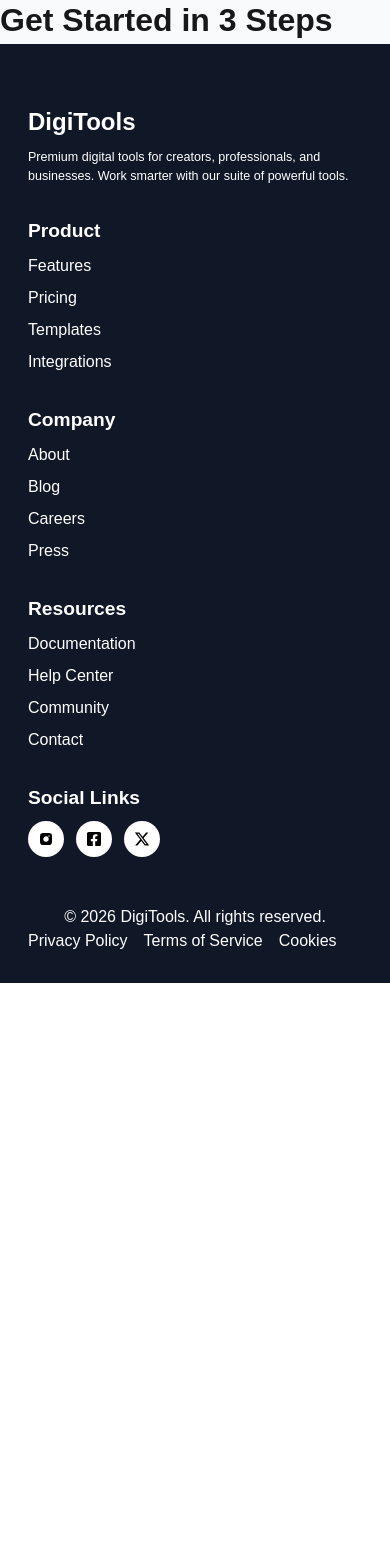
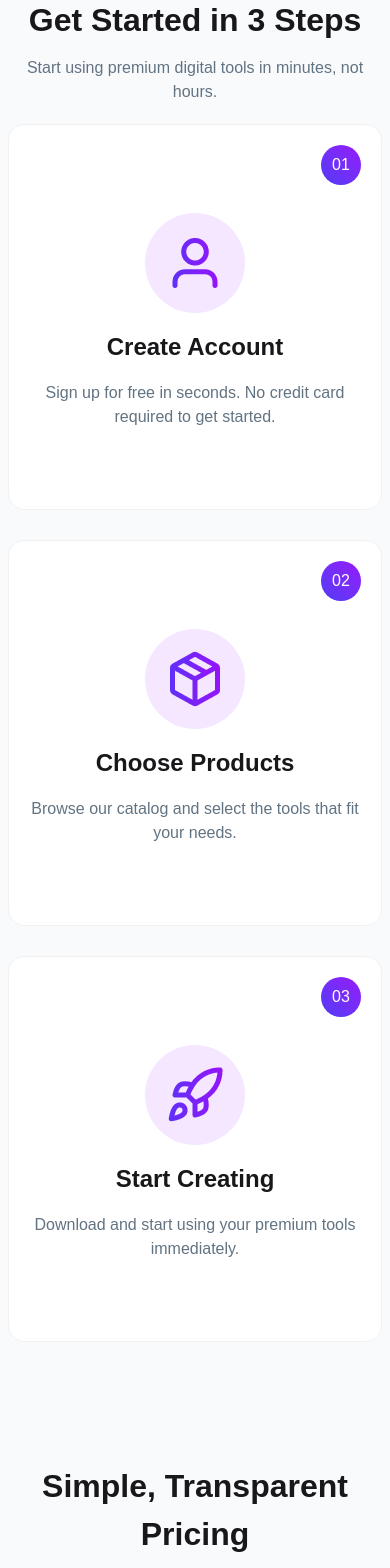
Before and after one commit to ShafayatSadid/B13-A6-code, a React (Vite) app: page / in a window 390 px wide. Shown: the part 6840-8408 px from the top of the page. Before the commit the page ends 7823 px from the top, so only its background shows below. Built offline with nearby package versions, Linux system fonts and the light colour scheme.

Commit message:
get started section done

```diff
--- a/src/App.jsx
+++ b/src/App.jsx
@@ -5,6 +5,7 @@ import NavBar from './components/header/navBar/NavBar'
 import Banner from './components/main/banner/Banner'
 import Premium from './components/main/premiumTools/Premium'
 import GetStarted from './components/main/getStarted/GetStarted'
+import Transparent from './components/main/transparent/Transparent'
 
 
 function App() {
@@ -36,6 +37,8 @@ function App() {
 
         <GetStarted />
 
+        <Transparent/>
+
       </main>
 
       <footer>
--- a/src/components/main/getStarted/GetStarted.jsx
+++ b/src/components/main/getStarted/GetStarted.jsx
@@ -1,9 +1,82 @@
 import React from 'react';
+import user from '../../../assets/user.png'
+import pro from '../../../assets/pro.png'
+import packages from '../../../assets/package.png'
 
 const GetStarted = () => {
     return (
-        <div className='bg-[#F9FAFC] '>
-            <h2 className='text-[2rem] font-extrabold '>Get Started in 3 Steps</h2>
+        <div className='bg-[#F9FAFC] py-15 lg:py-30 px-2'>
+
+            <div className='text-center'>
+                <h2 className='text-[2rem] md:text-[3rem] font-extrabold '>Get Started in 3 Steps</h2>
+                <p className='text-[1rem] text-[#627382] mt-3 md:mt-4 mb-5 md:mb-10 '>Start using premium digital tools in minutes, not hours.</p>
+            </div>
+
+            <div className='flex flex-wrap justify-center items-center gap-7.5'>
+
+                {/* card-1 */}
+
+                <div className='bg-[#ffffff] max-w-95 w-full p-5 rounded-2xl border border-[#F1F1F1] '>
+
+                    <div className='flex justify-end mb-7'>
+                        <div className='w-10 h-10 rounded-full bg-linear-to-tr from-[#4F39F6] to-[#9514FA] text-white flex flex-col justify-center items-center'>
+                            <span>01</span>
+                        </div>
+                    </div>
+
+                    <div className='text-center'>
+                        <div className='mx-auto w-25 h-25 rounded-full bg-[#9514FA]/10 flex flex-col justify-center items-center'>
+                            <img className='w-15 h-15 mx-auto' src={user} alt="" />
+                        </div>
+
+                        <h3 className='text-[1.5rem] font-bold my-4'>Create Account</h3>
+                        <p className='text-[1rem] text-[#627382] pb-15'>Sign up for free in seconds. No credit card required to get started.</p>
+                    </div>
+
+                </div>
+
+                {/* card-2 */}
+
+                <div className='bg-[#ffffff] max-w-95 w-full p-5 rounded-2xl border border-[#F1F1F1] '>
+
+                    <div className='flex justify-end mb-7'>
+                        <div className='w-10 h-10 rounded-full bg-linear-to-tr from-[#4F39F6] to-[#9514FA] text-white flex flex-col justify-center items-center'>
+                            <span>02</span>
+                        </div>
+                    </div>
+
+                    <div className='text-center'>
+                        <div className='mx-auto w-25 h-25 rounded-full bg-[#9514FA]/10 flex flex-col justify-center items-center'>
+                            <img className='w-15 h-15 mx-auto' src={packages} alt="" />
+                        </div>
+
+                        <h3 className='text-[1.5rem] font-bold my-4'>Choose Products</h3>
+                        <p className='text-[1rem] text-[#627382] pb-15'>Browse our catalog and select the tools that fit your needs.</p>
+                    </div>
+
+                </div>
+
+                {/* card - 3 */}
+
+                <div className='bg-[#ffffff] max-w-95 w-full p-5 rounded-2xl border border-[#F1F1F1] '>
+
+                    <div className='flex justify-end mb-7'>
+                        <div className='w-10 h-10 rounded-full bg-linear-to-tr from-[#4F39F6] to-[#9514FA] text-white flex flex-col justify-center items-center'>
+                            <span>03</span>
+                        </div>
+                    </div>
+
+                    <div className='text-center'>
+                        <div className='mx-auto w-25 h-25 rounded-full bg-[#9514FA]/10 flex flex-col justify-center items-center'>
+                            <img className='w-15 h-15 mx-auto' src={pro} alt="" />
+                        </div>
+
+                        <h3 className='text-[1.5rem] font-bold my-4'>Start Creating</h3>
+                        <p className='text-[1rem] text-[#627382] pb-15'>Download and start using your premium tools immediately.</p>
+                    </div>
+
+                </div>
+            </div>
         </div>
     );
 };
--- a/src/components/main/premiumTools/Premium.jsx
+++ b/src/components/main/premiumTools/Premium.jsx
@@ -9,7 +9,7 @@ const Premium = ({ plansPromise, selectedCarts, setSelectedCarts, btnTheme, setB
 
 
     return (
-        <div className='mb-30 mx-1.5'>
+        <div className='mb-15 lg:mb-30 mx-1.5'>
 
             <div className='mt-20 md:mt-30 mb-10'>
                 <h2 className='text-[2rem] lg:text-[3rem] font-extrabold text-center'>Premium Digital Tools</h2>
--- /dev/null
+++ b/src/components/main/transparent/Transparent.jsx
@@ -0,0 +1,15 @@
+import React from 'react';
+
+const Transparent = () => {
+    return (
+        <div className='bg-[#F9FAFC] py-15 lg:py-30 px-2'>
+
+            <div className='text-center'>
+                <h2 className='text-[2rem] md:text-[3rem] font-extrabold '>Simple, Transparent Pricing</h2>
+                <p className='text-[1rem] text-[#627382] mt-3 md:mt-4 mb-5 md:mb-10 '>Choose the plan that fits your needs. Upgrade or downgrade anytime.</p>
+            </div>
+        </div>
+    );
+};
+
+export default Transparent;
```
Also changed, not shown: src/assets/pro.png (added).
